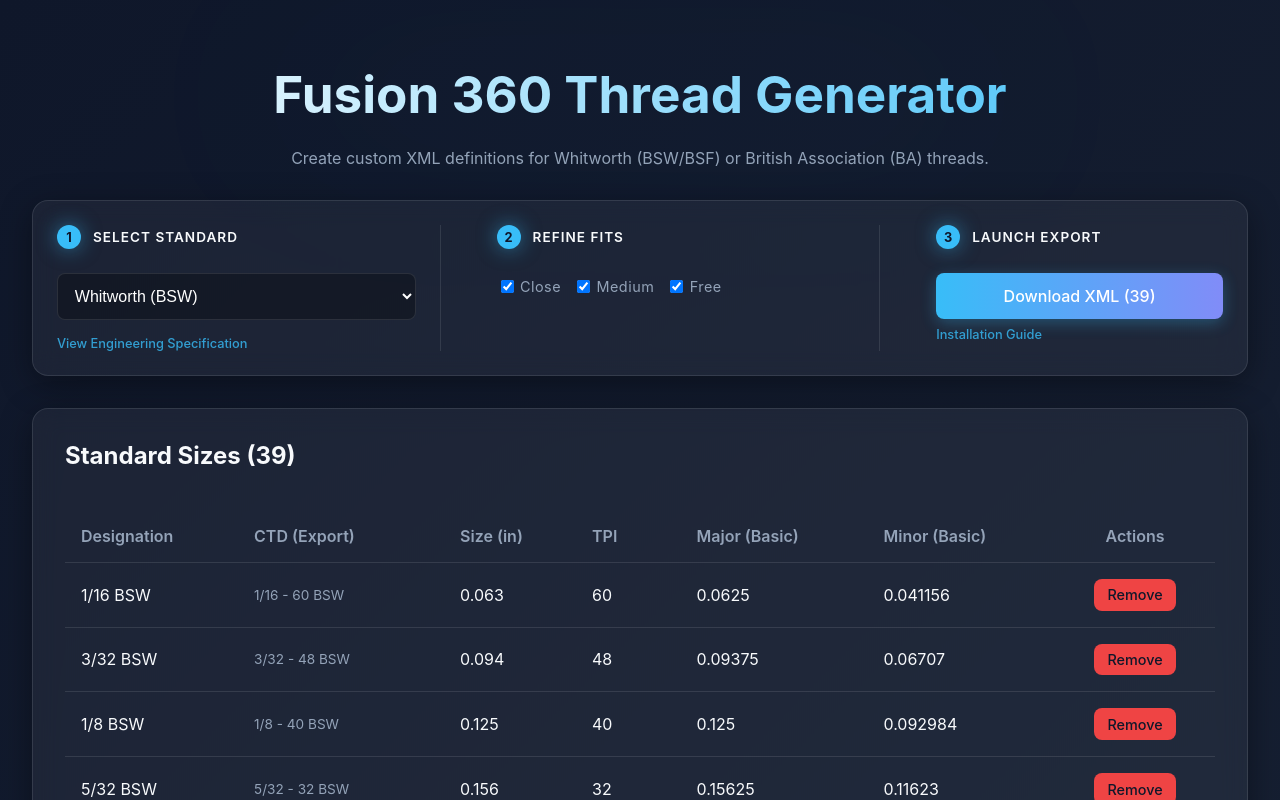
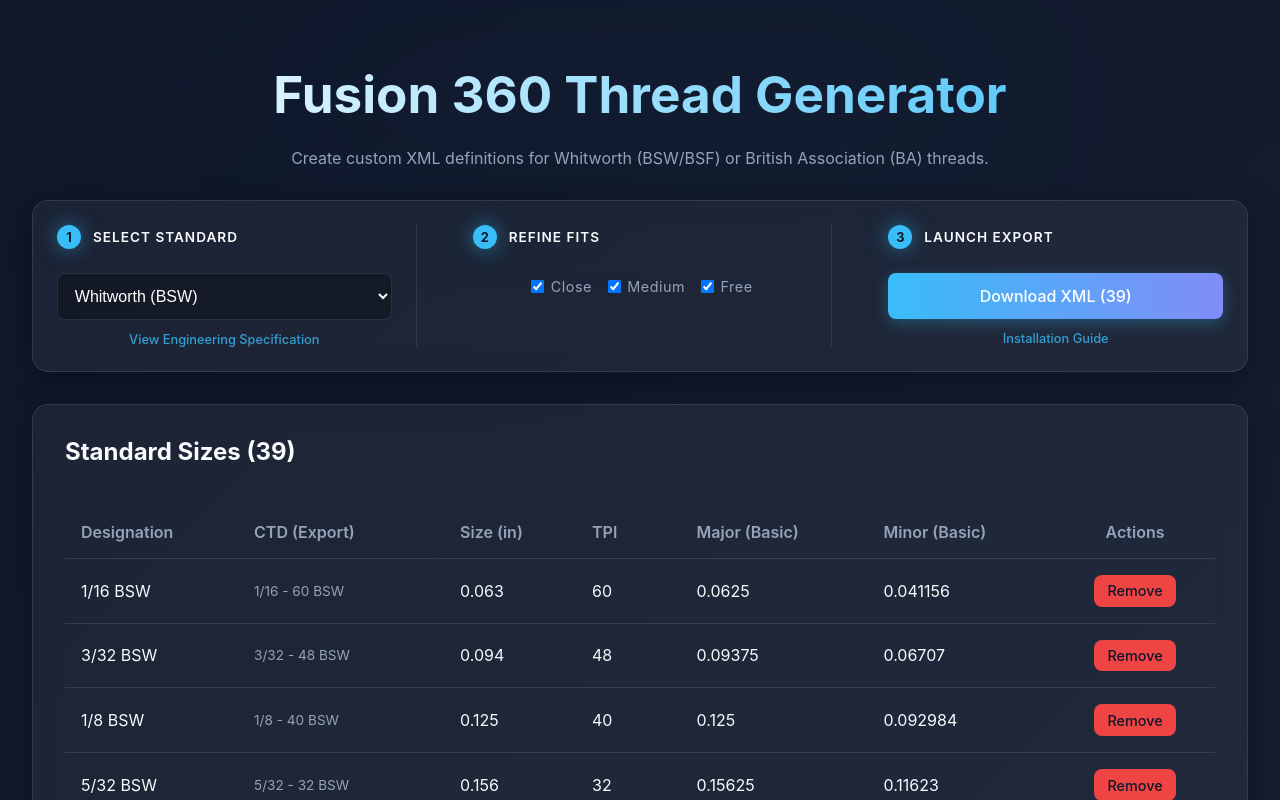
Before and after one commit to matthewmcneill/FusionThreadsGenerator, a React (Vite) app: page / in a window 1280 px wide. Shown: the top 800 px of the page. Built offline with nearby package versions, Linux system fonts and the light colour scheme.

Commit message:
feat: Sanitize downloaded XML filenames and refactor workflow column and input group layout and styling.

```diff
--- a/src/App.jsx
+++ b/src/App.jsx
@@ -147,7 +147,17 @@
     // 3. Create invisible anchor and trigger click
     const a = document.createElement('a');
     a.href = url;
-    a.download = `${standard.name.replace(/\s+/g, '_')}.xml`;
+
+    // Sanitize filename: remove brackets, replace spaces/dots with underscores,
+    // remove non-alphanumeric, collapse underscores
+    const cleanName = standard.name
+      .replace(/[()]/g, '')
+      .replace(/[\s.]+/g, '_')
+      .replace(/[^a-zA-Z0-9_-]/g, '')
+      .replace(/_{2,}/g, '_')
+      .replace(/^_+|_+$/g, '');
+
+    a.download = `${cleanName}.xml`;
     document.body.appendChild(a);
     a.click();
 
@@ -172,7 +182,7 @@
               <span className="step-number">1</span>
               <span className="step-title">Select Standard</span>
             </div>
-            <div className="input-group" style={{ margin: 0, width: '100%' }}>
+            <div className="input-group" style={{ margin: 0 }}>
               <select
                 value={standard.name === 'Whitworth (BSW)' ? 'BSW' : standard.name === 'Whitworth (BSF)' ? 'BSF' : 'BA'}
                 onChange={(e) => handleStandardChange(e.target.value)}
@@ -186,8 +196,7 @@
                   href={standard.docUrl.startsWith('http') ? standard.docUrl : `${import.meta.env.BASE_URL}${standard.docUrl}`}
                   target="_blank"
                   rel="noopener noreferrer"
-                  className="doc-link"
-                  style={{ fontSize: '0.8rem', marginTop: '0.5rem' }}
+                  className="doc-link workflow-link"
                 >
                   View Engineering Specification
                 </a>
@@ -202,7 +211,7 @@
               <span className="step-title">Refine Fits</span>
             </div>
             <div className="input-group" style={{ margin: 0 }}>
-              <div style={{ display: 'flex', flexWrap: 'wrap', gap: '0.75rem', marginTop: '0.25rem' }}>
+              <div style={{ display: 'flex', flexWrap: 'wrap', gap: '0.75rem', marginTop: '0.25rem', justifyContent: 'center' }}>
                 {standard.classes.map(c => (
                   <label key={c} style={{ display: 'flex', alignItems: 'center', fontWeight: 'normal', cursor: 'pointer', fontSize: '0.9rem' }}>
                     <input
@@ -224,10 +233,11 @@
               <span className="step-number">3</span>
               <span className="step-title">Launch Export</span>
             </div>
-            <div style={{ display: 'flex', flexDirection: 'column', gap: '0.5rem', width: '100%' }}>
+            <div className="input-group" style={{ margin: 0 }}>
               <button
                 onClick={handleDownload}
                 disabled={threads.length === 0}
+                className="download-btn-small"
                 style={{
                   width: '100%',
                   padding: '0.8rem',
@@ -236,6 +246,7 @@
                   background: 'linear-gradient(to right, #38bdf8, #818cf8)',
                   color: 'white',
                   border: 'none',
+                  borderRadius: '8px',
                   boxShadow: threads.length === 0 ? 'none' : '0 4px 15px rgba(56, 189, 248, 0.3)'
                 }}
               >
@@ -245,8 +256,7 @@
                 href="https://github.com/matthewmcneill/FusionThreadsGenerator#installation-in-fusion-360"
                 target="_blank"
                 rel="noopener noreferrer"
-                className="doc-link"
-                style={{ fontSize: '0.8rem' }}
+                className="doc-link workflow-link"
               >
                 Installation Guide
               </a>
--- a/src/index.css
+++ b/src/index.css
@@ -96,8 +96,10 @@
 .input-group {
   display: flex;
   flex-direction: column;
-  align-items: flex-start;
+  align-items: stretch;
+  /* Stretch children to fill width */
   gap: 0.5rem;
+  width: 100%;
   margin-bottom: 1.5rem;
 }
 
@@ -122,20 +124,33 @@
   gap: 1rem;
   padding: 0 1.5rem;
   border-right: 1px solid var(--glass-border);
-  align-items: flex-start;
-  text-align: left;
+  align-items: center;
+  /* Center column children by default to help centering links */
+  text-align: center;
 }
 
 .workflow-column:last-child {
   border-right: none;
-  flex: 0.8;
+  flex: 1;
+  /* Make columns equal width */
 }
 
+/* Ensure step headers are still left-aligned relative to the column content */
 .step-header {
   display: flex;
   align-items: center;
   gap: 0.75rem;
   margin-bottom: 0.5rem;
+  width: 100%;
+  justify-content: flex-start;
+}
+
+.workflow-link {
+  font-size: 0.8rem;
+  margin-top: 0.25rem;
+  text-align: center;
+  width: 100%;
+  display: block;
 }
 
 .step-number {
```
